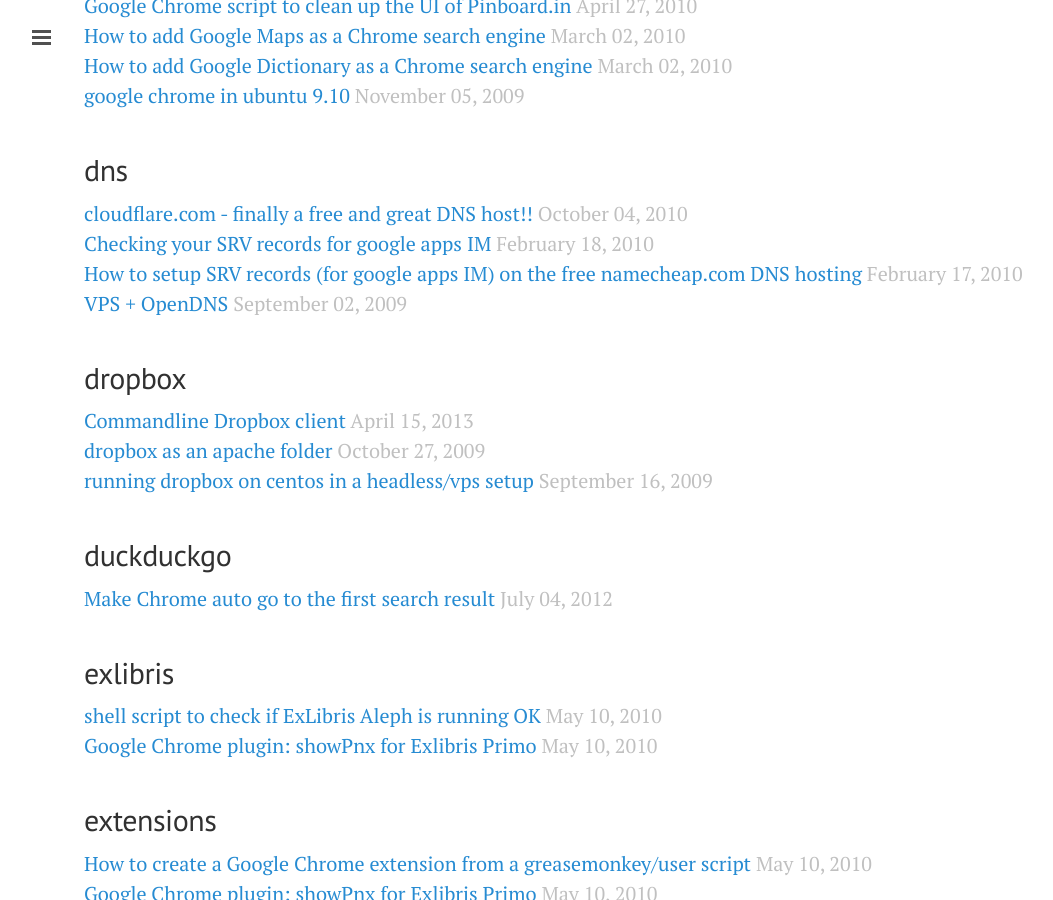
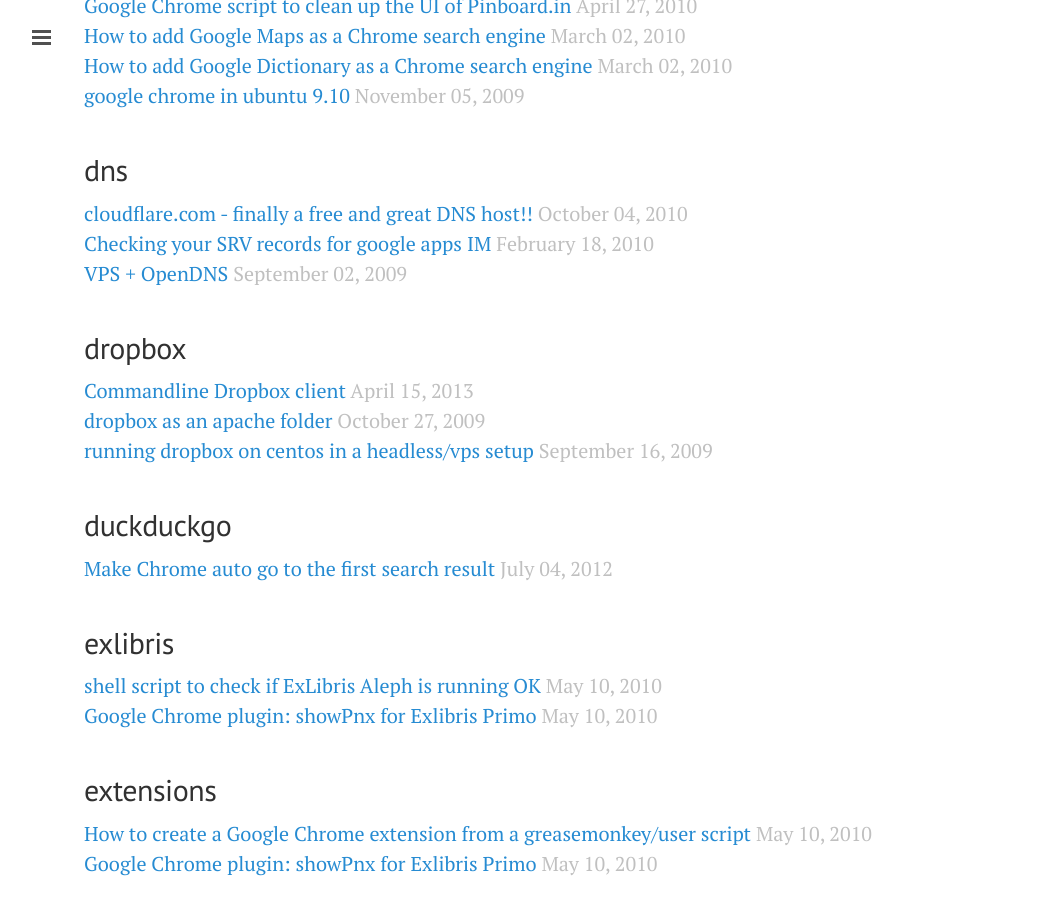
Before and after one commit to justinkelly/justinkelly.github.io, a Jekyll site: the page built from tags/index.md, in a window 1280 px wide and 900 px high, scrolled down 2529 px. Shown: the whole window, without its empty margins (1-1054 px from the left). Built offline with Jekyll 4.4.1, drawn with Linux system fonts in a browser that asks for light colours; nearby versions of some CDN libraries; some of the changed text lies outside the part shown.

Commit message:
Updated 2010-02-17-how-to-setup-srv-records-for-google-apps-im-o.md

```diff
--- a/_posts/2010-02-17-how-to-setup-srv-records-for-google-apps-im-o.md
+++ b/_posts/2010-02-17-how-to-setup-srv-records-for-google-apps-im-o.md
@@ -1,8 +1,9 @@
 ---
 layout: post
-title: How to setup SRV records (for google apps IM) on the free	namecheap.com DNS hosting
-published: true
+title: "How to setup SRV records (for google apps IM) on the free\tnamecheap.com DNS hosting"
+published: false
 tags: dns google-apps
+comments: true
 ---
 Setting up SRV records (for google IM in your google apps domain) is a real pain with [namecheap.com](namecheap.com),
 below is what you need to enter
```
